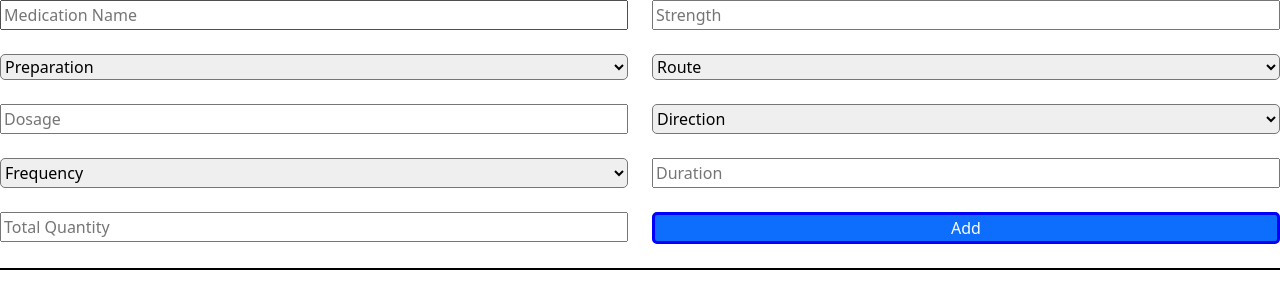
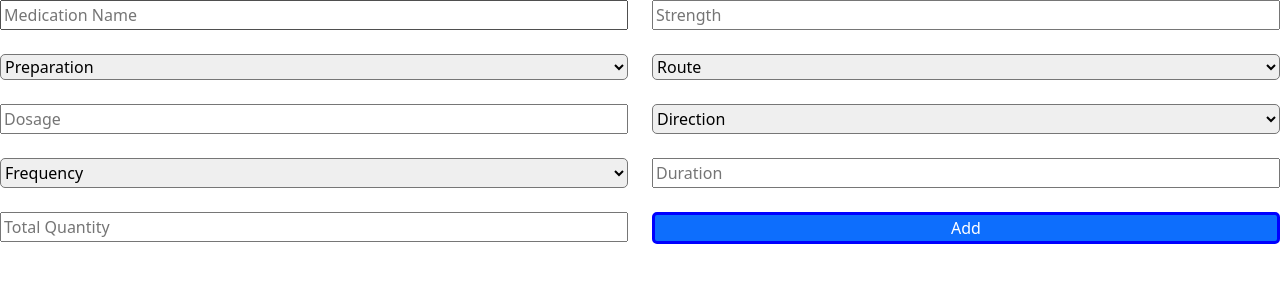
Before and after one commit to Group-J-Innovaccer/healthcare, a React (Create React App) app in the folder frontend/: page /medication in a window 1280 px wide. Shown: the top 308 px of the page. Built offline with nearby package versions, Linux system fonts and the light colour scheme.

Commit message:
Prescription completed

```diff
--- a/frontend/src/components/Medication.js
+++ b/frontend/src/components/Medication.js
@@ -136,9 +136,9 @@ const  Medication = () => {
                 </div><br />
 
 			</form>
-			<div style={{border:"1px solid black"}}>
+			<div>
 				{medications.map((med) => {
-				return <div key={med.medication_name}>
+				return <div key={med.medication_name} style={{border:"1px solid black"}}>
 					<div className="row">
 					<div className="col-md-6">
 					<p>Medicine Name :  {med.medication_name}</p>
--- a/frontend/src/components/Prescription.js
+++ b/frontend/src/components/Prescription.js
@@ -78,6 +78,7 @@ function Prescription() {
                                         </div>
 
                                     </div>
+
                                 </form>
                                 <div className="row">
                                     <div className="col-md-12 text-center">
@@ -85,6 +86,7 @@ function Prescription() {
                                     </div>
                                 </div>
                                 <Medication />
+                                <button className="btn-primary mt-4" style={{width:"100%", border:"3px solid blue", borderRadius:"5px"}}>Submit Prescription</button>
                             </div>
                         </div>
                     </div>
```
